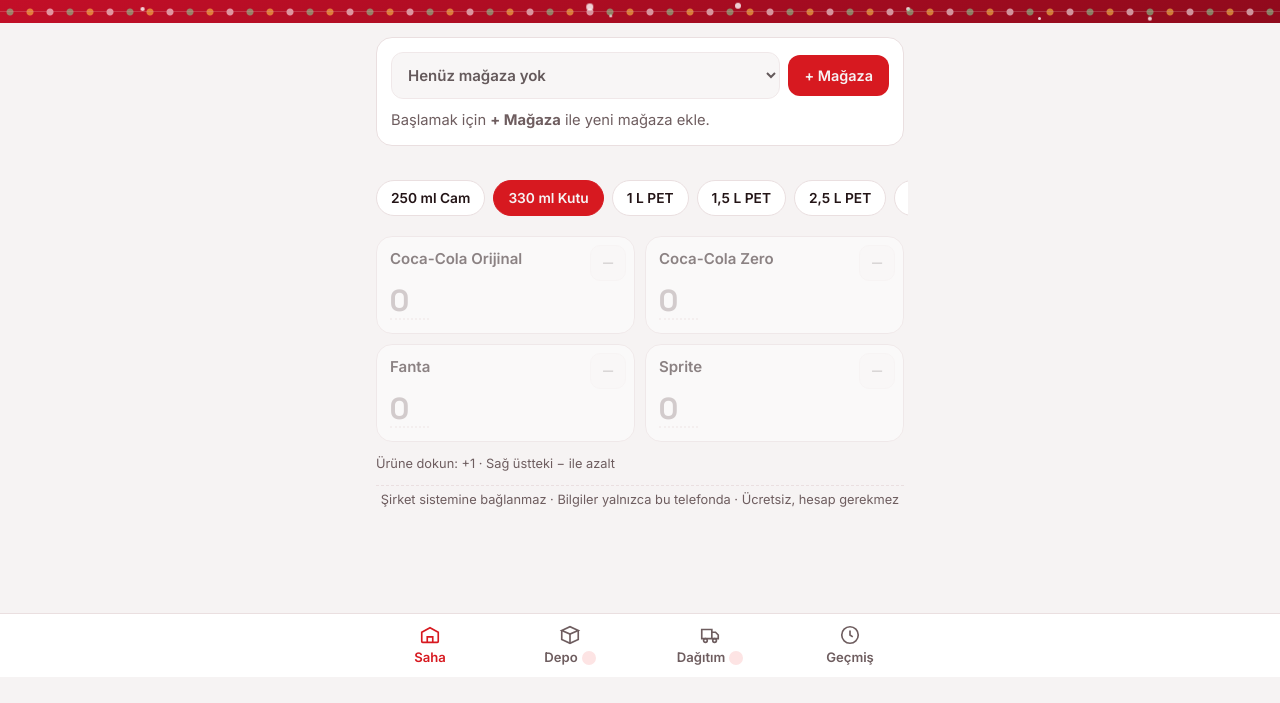
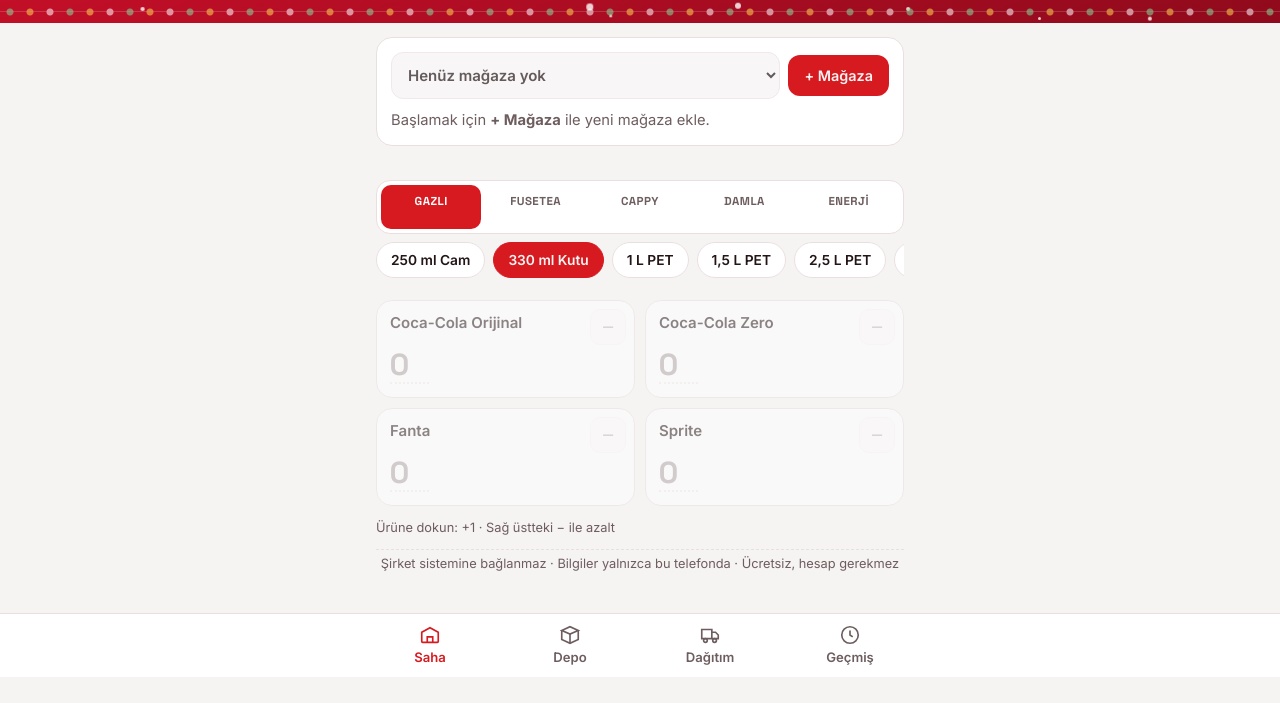
Before and after one commit to saha-araclari/iade-sayaci, a plain HTML site: page index.html in a window 1280 px wide. Shown: the part 123-826 px from the top of the page. Before the commit the page ends 800 px from the top, so only its background shows below. Drawn offline with Linux system fonts and the light colour scheme.

Commit message:
Ana gruplar ve Fuse 1L cesitleri

```diff
--- a/index.html
+++ b/index.html
@@ -58,8 +58,14 @@ select{font-weight:600}
 label.chk{display:flex;gap:10px;align-items:center;font-weight:500;cursor:pointer}
 label.chk input{width:22px;height:22px;accent-color:var(--star)}
 .tag{display:inline-flex;align-items:center;gap:4px;background:var(--star-soft);color:var(--star);border-radius:999px;padding:3px 10px;font-size:.75rem;font-weight:600}
-.tabs{display:flex;gap:8px;overflow-x:auto;padding-bottom:2px;scrollbar-width:none;position:sticky;top:env(safe-area-inset-top,0px);
-  background:var(--bg);padding-block:6px;z-index:5;margin-inline:-4px;padding-inline:4px}
+.catbar{position:sticky;top:env(safe-area-inset-top,0px);background:var(--bg);z-index:5;padding-block:6px;margin-inline:-4px;padding-inline:4px;display:flex;flex-direction:column;gap:8px}
+.mains{display:grid;grid-template-columns:repeat(5,minmax(0,1fr));gap:4px;background:var(--card);border:1px solid var(--line);border-radius:14px;padding:4px}
+.main{border:0;background:none;color:var(--muted);border-radius:10px;padding:9px 2px;font:700 .72rem var(--display);letter-spacing:.04em;cursor:pointer;display:flex;flex-direction:column;align-items:center;gap:1px;min-width:0}
+.main span{overflow:hidden;text-overflow:ellipsis;white-space:nowrap;max-width:100%}
+.main .n{font:600 .68rem var(--body);color:var(--accent);font-variant-numeric:tabular-nums;min-height:1em}
+.main[aria-selected="true"]{background:var(--accent);color:#fff}
+.main[aria-selected="true"] .n{color:#fff}
+.tabs{display:flex;gap:8px;overflow-x:auto;padding-bottom:2px;scrollbar-width:none}
 .tabs::-webkit-scrollbar{display:none}
 .tab{flex:none;border:1px solid var(--line);background:var(--card);color:var(--fg);border-radius:999px;padding:9px 14px;font:600 .86rem var(--body);cursor:pointer;display:flex;gap:7px}
 .tab .n{color:var(--accent);font-variant-numeric:tabular-nums}
@@ -143,6 +149,7 @@ body.nosnow .snow{display:none}
 body.nosnow .lights{animation:none}
 @media (prefers-reduced-motion:reduce){.snow{display:none}.lights{animation:none}}
 ol.steps,ul.steps{margin:0;padding-left:1.3em;display:flex;flex-direction:column;gap:8px;line-height:1.45}
+nav.bottom .badge:empty{display:none}
 .toast{position:fixed;left:50%;bottom:calc(140px + env(safe-area-inset-bottom,0px));transform:translateX(-50%);background:var(--fg);color:var(--bg);padding:10px 16px;border-radius:999px;font-size:.85rem;z-index:30;max-width:90vw}
 button:focus-visible,select:focus-visible,input:focus-visible,.prod:focus-visible{outline:2px solid var(--accent);outline-offset:2px}
 @media (prefers-reduced-motion:reduce){.prod{transition:none}}
@@ -180,7 +187,7 @@ button:focus-visible,select:focus-visible,input:focus-visible,.prod:focus-visibl
     </div>
     <div id="visits"></div>
 
-    <nav class="tabs" id="tabs" role="tablist"></nav>
+    <div class="catbar"><div class="mains" id="mains" role="tablist" aria-label="Ürün grubu"></div><nav class="tabs" id="tabs" role="tablist"></nav></div>
     <div id="grid" style="display:flex;flex-direction:column;gap:10px"></div>
 
     <div class="note">Ürüne dokun: +1 · Sağ üstteki − ile azalt</div>
@@ -268,43 +275,47 @@ button:focus-visible,select:focus-visible,input:focus-visible,.prod:focus-visibl
 <script>
 const KEY = "iade-sayaci-v2";
 const GAZLI = ["Coca-Cola Orijinal","Coca-Cola Zero","Fanta","Sprite"];
+const FUSE = ["Şeftali","Limon","Karpuz","Mango & Ananas"];
+const MAINS = [
+  { id:"gazli", name:"GAZLI" }, { id:"fuse", name:"FUSETEA" }, { id:"cappy", name:"CAPPY" },
+  { id:"damla", name:"DAMLA" }, { id:"enerji", name:"ENERJİ" }
+];
+/* Her grubun ürün kimlikleri (idBase-sıra) sabit tutulur; eski sayılar kaybolmaz */
 const CATALOG = [
-  { id:"g250", name:"250 ml Cam",  subs:{"":["Coca-Cola Orijinal","Coca-Cola Zero"]} },
-  { id:"g330", name:"330 ml Kutu", subs:{"":GAZLI} },
-  { id:"g1l",  name:"1 L PET",     subs:{"":GAZLI} },
-  { id:"g15",  name:"1,5 L PET",   subs:{"":GAZLI} },
-  { id:"g25",  name:"2,5 L PET",   subs:{"":GAZLI} },
-  { id:"fuse", name:"Fuse Tea 330 ml", subs:{"":["Şeftali","Limon","Karpuz","Mango & Ananas"]} },
-  { id:"cappy",name:"Cappy 330 ml", subs:{"":["Vişne","Karışık","Atom"]} },
-  { id:"sch",  name:"Schweppes", subs:{"200 ml":["Tonik","Mandarin"],"1 L":["Tonik","Mandarin"]} },
-  { id:"enerji",name:"Enerji", subs:{"":["Burn","Powerade"]} },
-  { id:"pulpy",name:"Cappy Pulpy", subs:{"330 ml PET":["Portakal"],"1 L":["Portakal","Şeftali","Karışık"]} },
-  { id:"tetra",name:"Tetra Meyve Suyu", subs:{"200 ml":["Atom","Karışık","Şeftali","Vişne"],"1 L":["Atom","Karışık","Şeftali","Vişne","Elma","Kayısı","Portakal"]} },
-  { id:"damla",name:"Damla Su & Soda", subs:{"Su":["0,5 L","1 L","1,5 L"],"Soda":["Sade","Limon","Elma","Karpuz & Çilek","Mango & Ananas"]} }
+  { id:"g250", main:"gazli", name:"250 ml Cam",  subs:{"":["Coca-Cola Orijinal","Coca-Cola Zero"]} },
+  { id:"g330", main:"gazli", name:"330 ml Kutu", subs:{"":GAZLI} },
+  { id:"g1l",  main:"gazli", name:"1 L PET",     subs:{"":GAZLI} },
+  { id:"g15",  main:"gazli", name:"1,5 L PET",   subs:{"":GAZLI} },
+  { id:"g25",  main:"gazli", name:"2,5 L PET",   subs:{"":GAZLI} },
+  { id:"sch",  main:"gazli", name:"Schweppes",   subs:{"200 ml":["Tonik","Mandarin"],"1 L":["Tonik","Mandarin"]} },
+  { id:"fuse",   main:"fuse", name:"Fuse Tea 330 ml", tab:"330 ml", subs:{"":FUSE} },
+  { id:"fuse1l", main:"fuse", name:"Fuse Tea 1 L",    tab:"1 L",    subs:{"":[...FUSE,"Kavun & Çilek","Ejder & Çarkıfelek"]} },
+  { id:"fuse15", main:"fuse", name:"Fuse Tea 1,5 L",  tab:"1,5 L",  subs:{"":FUSE} },
+  { id:"cappy", main:"cappy", name:"Cappy 330 ml", subs:{"":["Vişne","Karışık","Atom"]} },
+  { id:"pulpy", main:"cappy", name:"Cappy Pulpy",  subs:{"330 ml PET":["Portakal"],"1 L":["Portakal","Şeftali","Karışık"]} },
+  { id:"tetra", main:"cappy", name:"Tetra Meyve Suyu", tab:"Tetra", subs:{"200 ml":["Atom","Karışık","Şeftali","Vişne"],"1 L":["Atom","Karışık","Şeftali","Vişne","Elma","Kayısı","Portakal"]} },
+  { id:"damla", main:"damla", name:"Damla Su",   tab:"Su",   subs:{"":["0,5 L","1 L","1,5 L"]} },
+  { id:"soda",  main:"damla", name:"Damla Soda", tab:"Soda", idBase:"damla", start:3, subs:{"":["Sade","Limon","Elma","Karpuz & Çilek","Mango & Ananas"]} },
+  { id:"enerji", main:"enerji", name:"Enerji", subs:{"":["Burn","Powerade"]} }
 ];
 function freshCats(){
-  return CATALOG.map(c => { const items=[]; let k=0;
-    for (const [sub,names] of Object.entries(c.subs)) names.forEach(n => items.push({ id:c.id+"-"+(k++), name:n, sub }));
-    return { id:c.id, name:c.name, items }; });
+  return CATALOG.map(c => { const items=[]; let k=c.start||0;
+    for (const [sub,names] of Object.entries(c.subs)) names.forEach(n => items.push({ id:(c.idBase||c.id)+"-"+(k++), name:n, sub }));
+    return { id:c.id, name:c.name, tab:c.tab||c.name, main:c.main, items }; });
 }
-function fresh(){ return { catVer:2, cats:freshCats(), stores:[], cur:null, counts:{}, done:{}, picked:{}, closed:{}, cat:"g330", view:"saha", mode:"exact" } }
+function fresh(){ return { catVer:3, cats:freshCats(), stores:[], cur:null, counts:{}, done:{}, picked:{}, closed:{}, cat:"g330", view:"saha", mode:"exact" } }
 
 let S; try { S = JSON.parse(localStorage.getItem(KEY)) } catch(e) {}
 function save(){ try { localStorage.setItem(KEY, JSON.stringify(S)) } catch(e) {} }
 if (!S || !S.cats) S = fresh();
 if (S.view==="kurulum") S.view="saha";
 S.closed ||= {}; S.history ||= []; S.editing = null;
-/* Katalog güncellemesi (v2): 250 ml Cam'dan Fanta/Sprite çıkar, 1,5 L PET ekle. Kullanıcının eklediği ürünler korunur. */
-if ((S.catVer||1) < 2){
-  const c250 = S.cats.find(c=>c.id==="g250");
-  if (c250){ const gone = c250.items.filter(i=>!i.sub && (i.name==="Fanta"||i.name==="Sprite")).map(i=>i.id);
-    c250.items = c250.items.filter(i=>!gone.includes(i.id)); for (const k in S.counts) gone.forEach(id=>delete S.counts[k][id]); }
-  if (!S.cats.some(c=>c.id==="g15")){
-    const at = S.cats.findIndex(c=>c.id==="g1l");
-    S.cats.splice(at<0?S.cats.length:at+1, 0, { id:"g15", name:"1,5 L PET", items:GAZLI.map((n,k)=>({ id:"g15-"+k, name:n, sub:"" })) });
-  }
-  S.catVer = 2; save();
-}
+/* Ürün listesi her açılışta koddaki katalogdan kurulur; katalogda olmayan ürünlerin sayıları temizlenir */
+S.cats = freshCats(); S.catVer = 3;
+{ const valid = new Set(S.cats.flatMap(c=>c.items.map(i=>i.id)));
+  for (const k in S.counts) for (const id in S.counts[k]) if (!valid.has(id)) delete S.counts[k][id]; }
+if (!S.cats.some(c=>c.id===S.cat)) S.cat = "g330";
+save();
 const $ = id => document.getElementById(id);
 const esc = s => String(s).replace(/[&<>"]/g, ch => ({"&":"&amp;","<":"&lt;",">":"&gt;",'"':"&quot;"}[ch]));
 const uid = p => p + Date.now().toString(36) + Math.random().toString(36).slice(2,5);
@@ -373,8 +384,11 @@ function renderSaha(){
   }</div></div>` : "";
 
   const c = cat();
-  $("tabs").innerHTML = S.cats.map(g => { const n = s ? g.items.reduce((a,i)=>a+cnt(s.id,i.id),0) : 0;
-    return `<button class="tab" role="tab" data-cat="${g.id}" aria-selected="${g.id===c.id}">${esc(g.name)}${n?`<span class="n">${n}</span>`:""}</button>`; }).join("");
+  const gn = g => s ? g.items.reduce((a,i)=>a+cnt(s.id,i.id),0) : 0;
+  $("mains").innerHTML = MAINS.map(m => { const n = S.cats.filter(g=>g.main===m.id).reduce((a,g)=>a+gn(g),0);
+    return `<button class="main" role="tab" data-main="${m.id}" aria-selected="${m.id===c.main}"><span>${m.name}</span><span class="n">${n||""}</span></button>`; }).join("");
+  $("tabs").innerHTML = S.cats.filter(g=>g.main===c.main).map(g => { const n = gn(g);
+    return `<button class="tab" role="tab" data-cat="${g.id}" aria-selected="${g.id===c.id}">${esc(g.tab)}${n?`<span class="n">${n}</span>`:""}</button>`; }).join("");
 
   const subs = subsOf(c);
   $("grid").innerHTML = subs.map(sub => `${sub?`<h3>${esc(sub)}</h3>`:""}<div class="grid">${
@@ -457,6 +471,11 @@ $("storeInfo").addEventListener("click", e => {
   else if (e.target.id==="reopen"){ delete S.closed[S.cur]; save(); render(); toast("Ziyaret düzenlemeye açıldı"); }
 });
 
+S.lastCat ||= {};
+$("mains").addEventListener("click", e => { const b=e.target.closest("[data-main]"); if(!b) return;
+  const m=b.dataset.main; if (m===cat().main) return;
+  S.lastCat[cat().main]=S.cat;
+  S.cat = S.lastCat[m] || S.cats.find(g=>g.main===m).id; save(); render(); });
 $("tabs").addEventListener("click", e => { const b=e.target.closest("[data-cat]"); if(!b) return; S.cat=b.dataset.cat; save(); render(); });
 
 $("grid").addEventListener("contextmenu", e => { if (e.target.closest("[data-p]")) e.preventDefault() });
```
